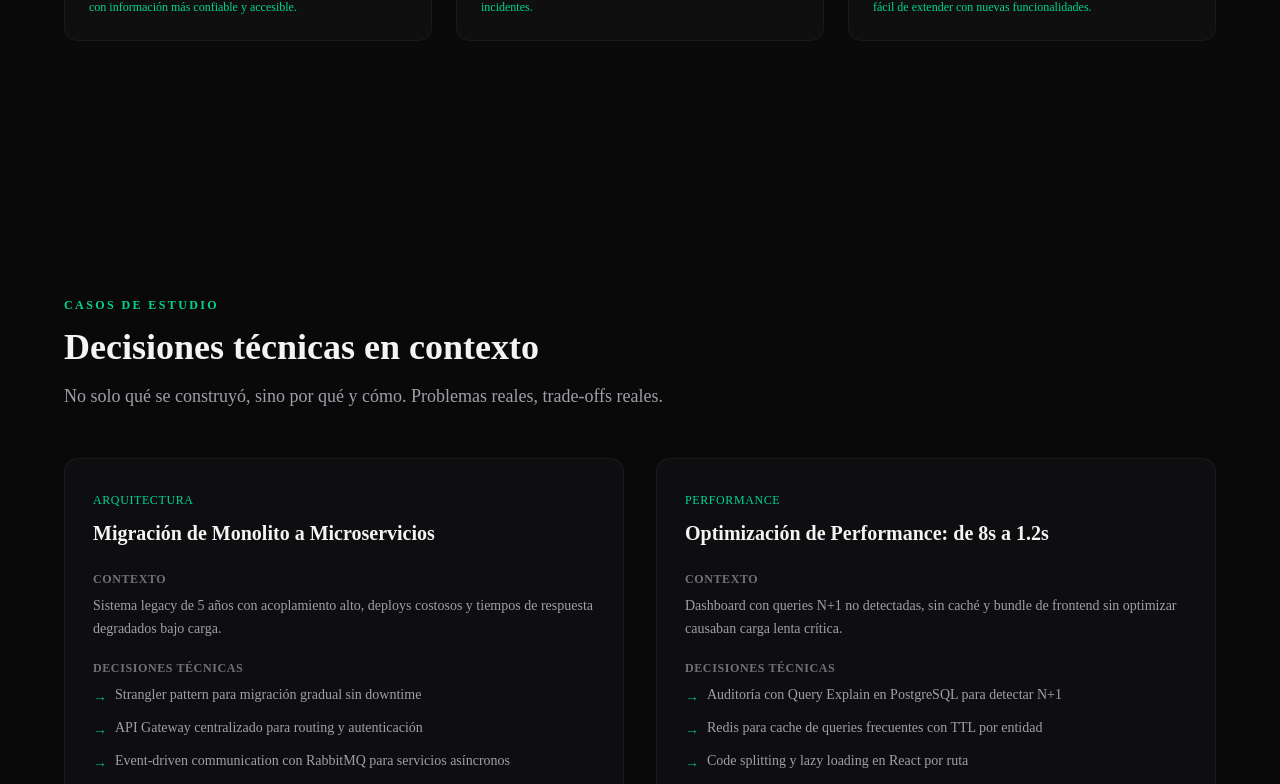
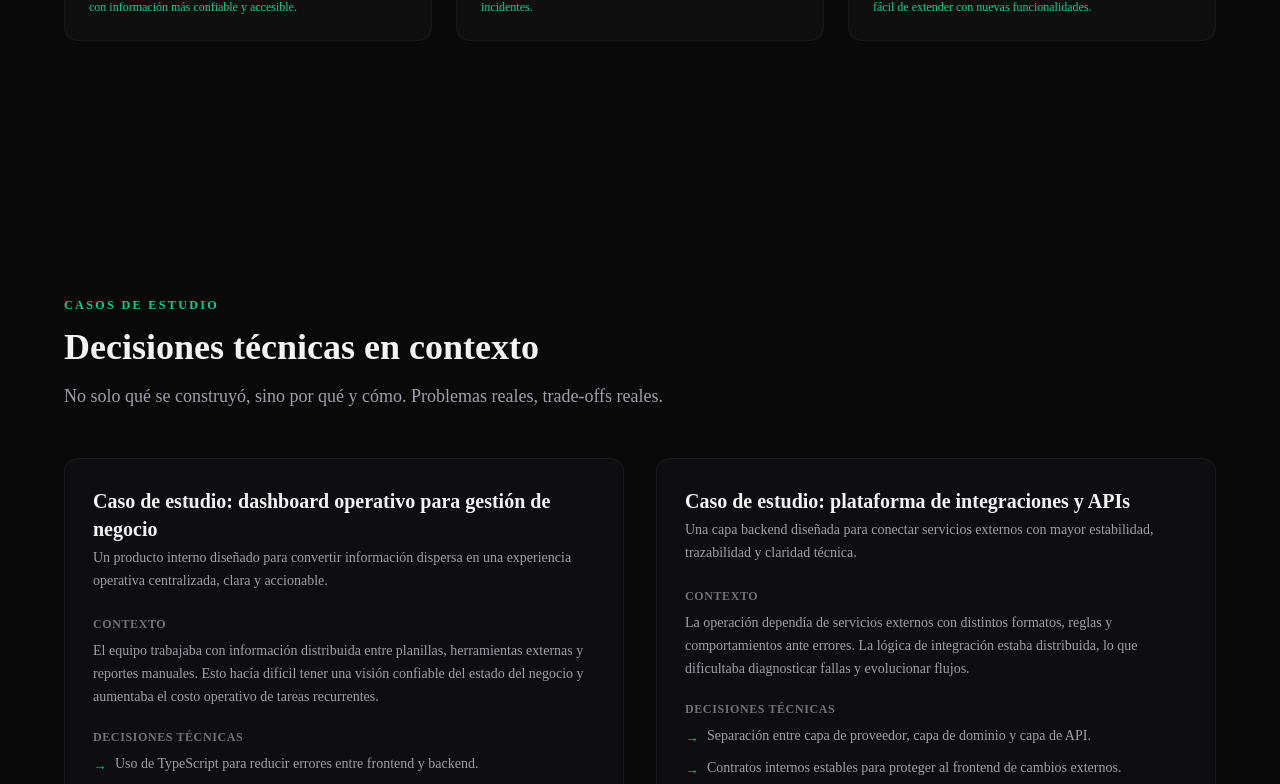
Before and after one commit to jonathanleivag/jonathanleivag, a Next.js app: page / in a window 1280 px wide. Shown: the part 2013-2797 px from the top of the page. Built offline with nearby package versions, Linux system fonts and the light colour scheme.

Commit message:
feat: case studies section from content layer

```diff
--- a/components/sections/CaseStudies.tsx
+++ b/components/sections/CaseStudies.tsx
@@ -1,27 +1,26 @@
-import { caseStudies } from '@/lib/data'
+import { caseStudies } from '@/content/case-studies'
 import { SectionHeader } from '@/components/ui/SectionHeader'
+import { profile } from '@/content/profile'
 
 export function CaseStudies() {
   return (
     <section id="case-studies" className="py-20 md:py-32 px-4 sm:px-6 lg:px-8 bg-zinc-950/50">
       <div className="max-w-6xl mx-auto">
         <SectionHeader
-          label="Casos de estudio"
-          title="Decisiones técnicas en contexto"
-          subtitle="No solo qué se construyó, sino por qué y cómo. Problemas reales, trade-offs reales."
+          label={profile.sections.caseStudies.label}
+          title={profile.sections.caseStudies.title}
+          subtitle={profile.sections.caseStudies.subtitle}
         />
 
         <div className="grid lg:grid-cols-2 gap-8">
           {caseStudies.map((cs) => (
             <article
-              key={cs.id}
+              key={cs.slug}
               className="border border-white/5 bg-zinc-900/40 rounded-xl p-7 space-y-6 hover:border-emerald-500/20 transition-colors"
             >
               <div>
-                <span className="text-xs font-medium text-emerald-400 uppercase tracking-wider">
-                  {cs.category}
-                </span>
-                <h3 className="mt-2 text-xl font-semibold text-zinc-100">{cs.title}</h3>
+                <h3 className="text-xl font-semibold text-zinc-100">{cs.title}</h3>
+                <p className="mt-1 text-sm text-zinc-400 leading-relaxed">{cs.intro}</p>
               </div>
 
               <div className="space-y-5">
@@ -37,8 +36,8 @@ export function CaseStudies() {
                     Decisiones técnicas
                   </p>
                   <ul className="space-y-2">
-                    {cs.decisions.map((d, i) => (
-                      <li key={i} className="flex gap-2 text-sm text-zinc-400 leading-relaxed">
+                    {cs.technicalDecisions.map((d) => (
+                      <li key={d} className="flex gap-2 text-sm text-zinc-400 leading-relaxed">
                         <span className="text-emerald-500 mt-0.5 shrink-0">→</span>
                         {d}
                       </li>
```
